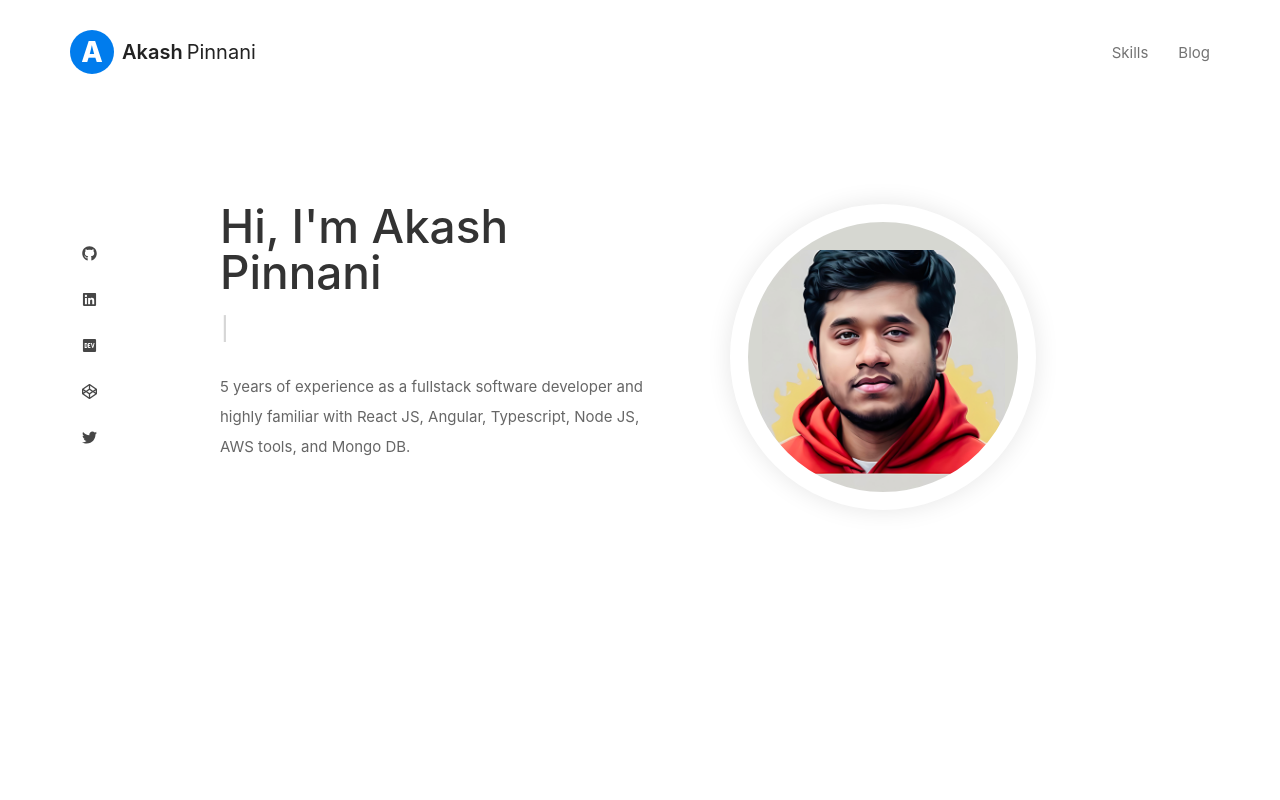
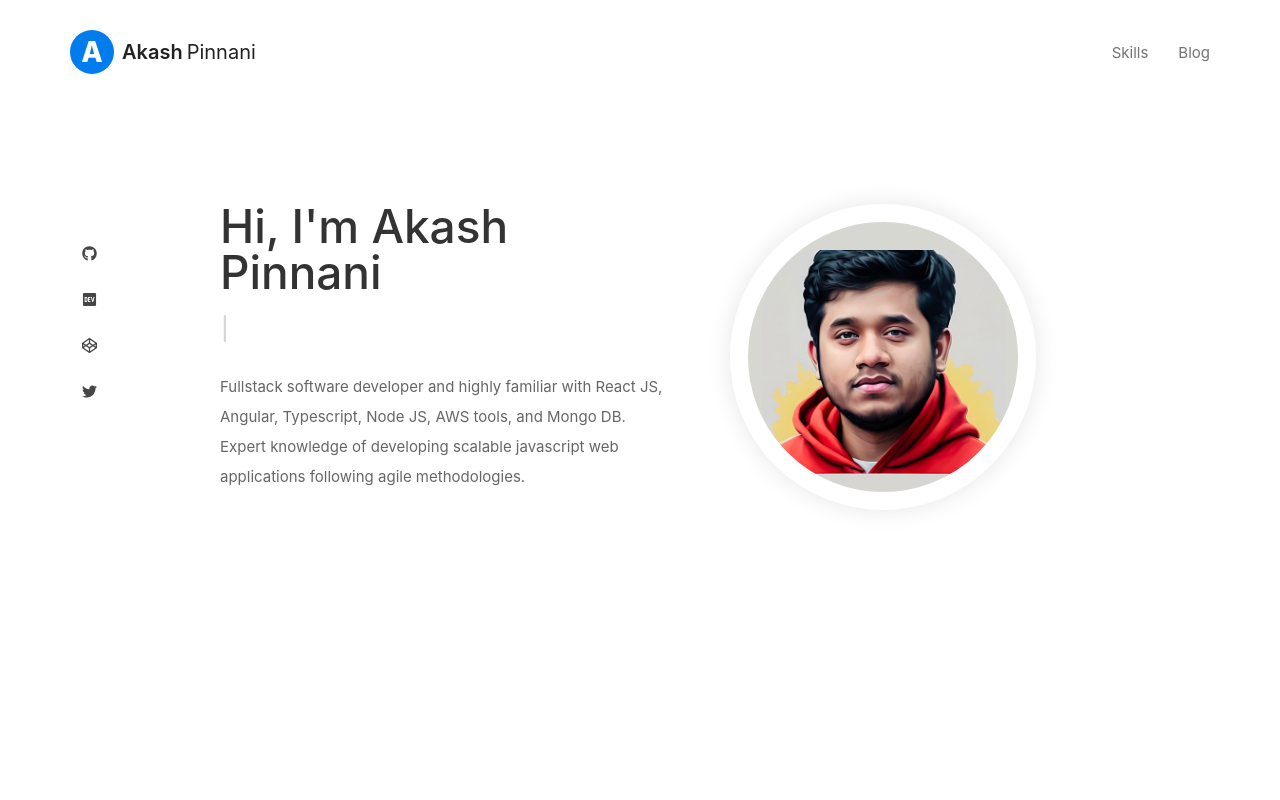
Before and after one commit to akashpinnani/my-portfolio, a Next.js app: page / in a window 1280 px wide. Shown: the top 800 px of the page. Built offline with nearby package versions, Linux system fonts and the light colour scheme.

Commit message:
update description

```diff
--- a/components/homeLinks.tsx
+++ b/components/homeLinks.tsx
@@ -15,9 +15,9 @@
       <Button url={"https://github.com/akashpinnani"}>
         <FaGithub />
       </Button>
-      <Button url={"https://www.linkedin.com/in/akash-pinnani-81770463/"}>
+      {/* <Button url={"https://www.linkedin.com/in/akash-pinnani-81770463/"}>
         <FaLinkedin />
-      </Button>
+      </Button> */}
       <Button url={"https://dev.to/akashvarma9"}>
         <FaDev />
       </Button>
--- a/components/introduction/description.tsx
+++ b/components/introduction/description.tsx
@@ -4,8 +4,8 @@
 export const Description = () => {
   return (
     <div className={styles.description}>
-      5 years of experience as a fullstack software developer and highly familiar with React JS,
-      Angular, Typescript, Node JS, AWS tools, and Mongo DB.
+      Fullstack software developer and highly familiar with React JS,
+      Angular, Typescript, Node JS, AWS tools, and Mongo DB. Expert knowledge of developing scalable javascript web applications following agile methodologies.
     </div>
   );
 };
```
